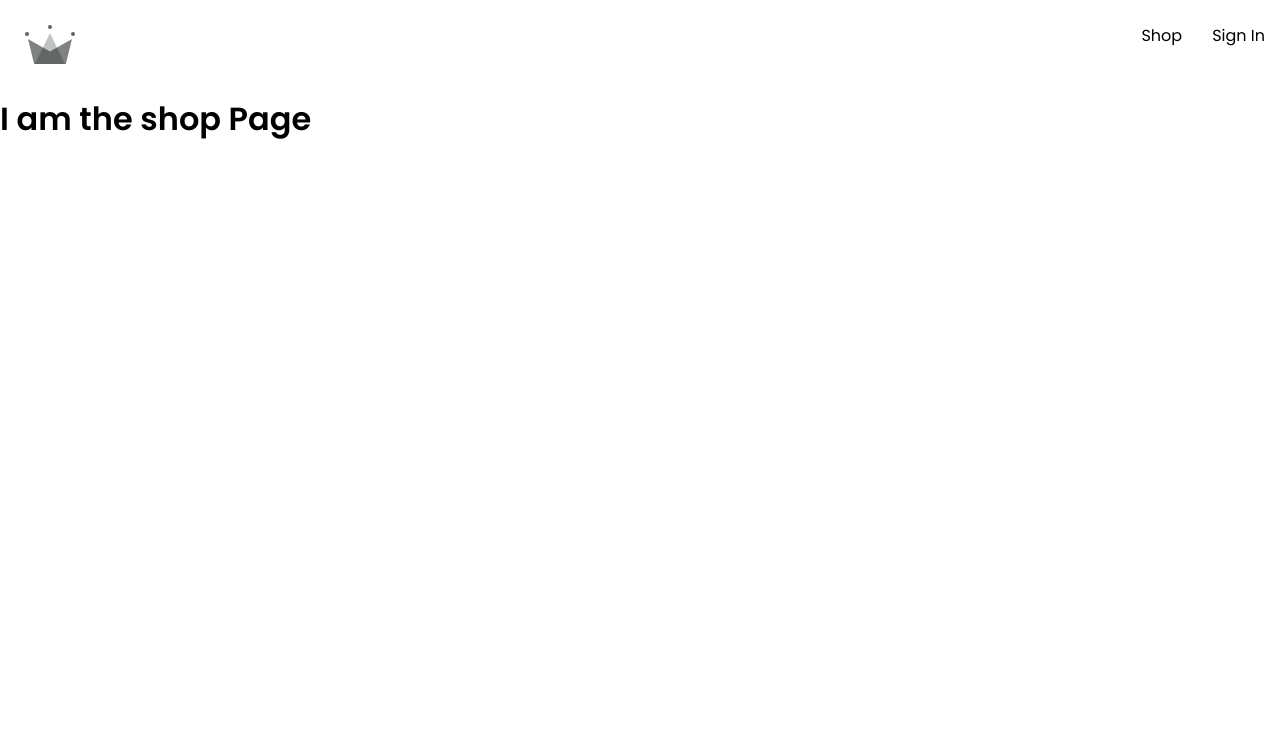
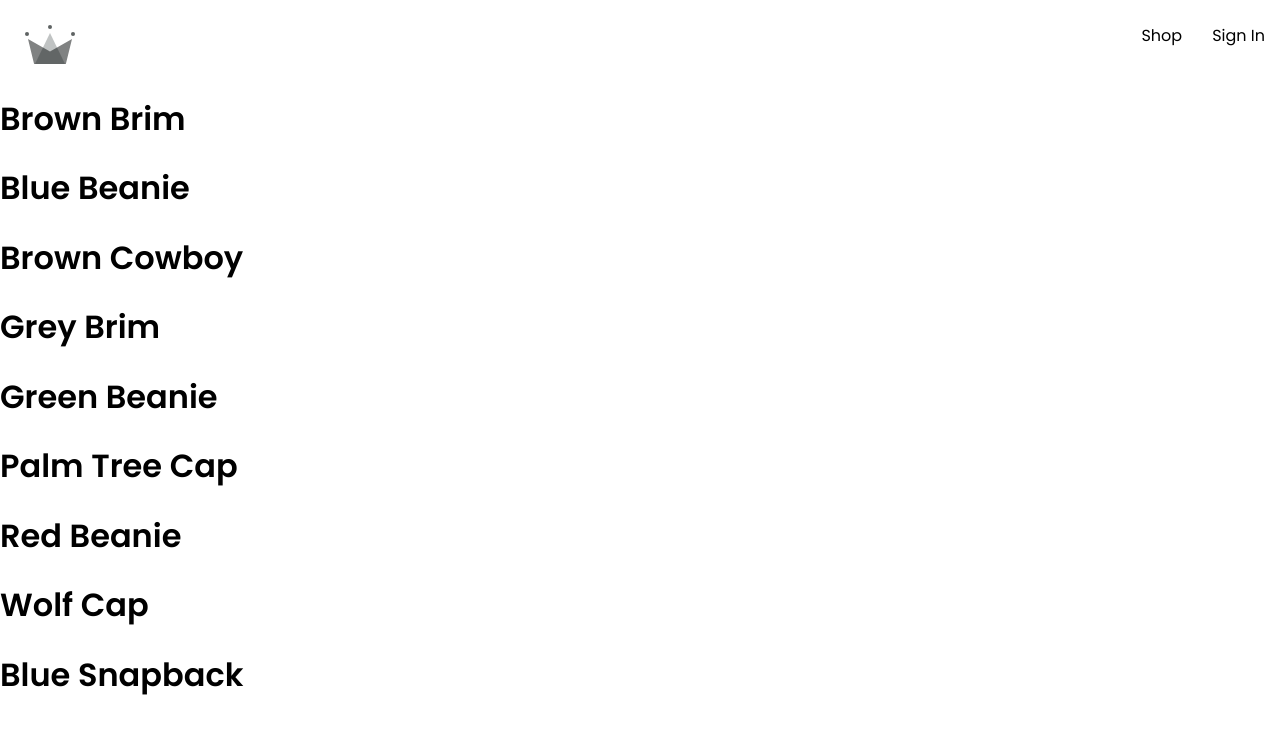
Before and after one commit to jones9411/crown-clothes-v2, a React (Create React App) app: page /shop in a window 1280 px wide. Shown: the top 734 px of the page. Built offline with nearby package versions, Linux system fonts and the light colour scheme; no server answers.

Commit message:
added product context and started making the shop page

```diff
--- a/src/App.js
+++ b/src/App.js
@@ -2,12 +2,9 @@
 
 import Navigation from "./routes/navigation/navigation.component";
 import Home from "./routes/home/home.component";
+import Shop from "./routes/shop/shop.component";
 
 import Authentication from "./routes/authentication/authentication.component";
-
-const Shop = () => {
-  return <h1>I am the shop Page</h1>;
-};
 
 const App = () => {
   return (
--- /dev/null
+++ b/src/contexts/products.context.jsx
@@ -0,0 +1,15 @@
+import { createContext, useState } from "react";
+
+import PRODUCTS from "../shop-data.json";
+
+export const ProductContext = createContext({
+  products: []
+});
+
+export const ProductsProvider = ({ children }) => {
+  const [products, setProducts] = useState(PRODUCTS);
+  const value = { products };
+  return (
+    <ProductContext.Provider value={value}>{children}</ProductContext.Provider>
+  );
+};
--- a/src/index.js
+++ b/src/index.js
@@ -4,6 +4,7 @@
 
 import App from "./App";
 import { UserProvider } from "./contexts/user.contexts";
+import { ProductsProvider } from "./contexts/products.context";
 
 import "./index.scss";
 import reportWebVitals from "./reportWebVitals";
@@ -12,7 +13,9 @@
   <React.StrictMode>
     <BrowserRouter>
       <UserProvider>
-        <App />
+        <ProductsProvider>
+          <App />
+        </ProductsProvider>
       </UserProvider>
     </BrowserRouter>
   </React.StrictMode>,
--- /dev/null
+++ b/src/routes/shop/shop.component.jsx
@@ -0,0 +1,17 @@
+import { useContext } from "react";
+import { ProductContext } from "../../contexts/products.context";
+
+const Shop = () => {
+  const { products } = useContext(ProductContext);
+  return (
+    <div>
+      {products.map(({ id, name }) => (
+        <div key={id}>
+          <h1>{name}</h1>
+        </div>
+      ))}
+    </div>
+  );
+};
+
+export default Shop;
--- /dev/null
+++ b/src/shop-data.json
@@ -0,0 +1,56 @@
+[
+  {
+    "id": 1,
+    "name": "Brown Brim",
+    "imageUrl": "https://i.ibb.co/ZYW3VTp/brown-brim.png",
+    "price": 25
+  },
+  {
+    "id": 2,
+    "name": "Blue Beanie",
+    "imageUrl": "https://i.ibb.co/ypkgK0X/blue-beanie.png",
+    "price": 18
+  },
+  {
+    "id": 3,
+    "name": "Brown Cowboy",
+    "imageUrl": "https://i.ibb.co/QdJwgmp/brown-cowboy.png",
+    "price": 35
+  },
+  {
+    "id": 4,
+    "name": "Grey Brim",
+    "imageUrl": "https://i.ibb.co/RjBLWxB/grey-brim.png",
+    "price": 25
+  },
+  {
+    "id": 5,
+    "name": "Green Beanie",
+    "imageUrl": "https://i.ibb.co/YTjW3vF/green-beanie.png",
+    "price": 18
+  },
+  {
+    "id": 6,
+    "name": "Palm Tree Cap",
+    "imageUrl": "https://i.ibb.co/rKBDvJX/palm-tree-cap.png",
+    "price": 14
+  },
+  {
+    "id": 7,
+    "name": "Red Beanie",
+    "imageUrl": "https://i.ibb.co/bLB646Z/red-beanie.png",
+    "price": 18
+  },
+  {
+    "id": 8,
+    "name": "Wolf Cap",
+    "imageUrl": "https://i.ibb.co/1f2nWMM/wolf-cap.png",
+    "price": 14
+  },
+  {
+    "id": 9,
+    "name": "Blue Snapback",
+    "imageUrl": "https://i.ibb.co/X2VJP2W/blue-snapback.png",
+    "price": 16
+  }
+]
```
